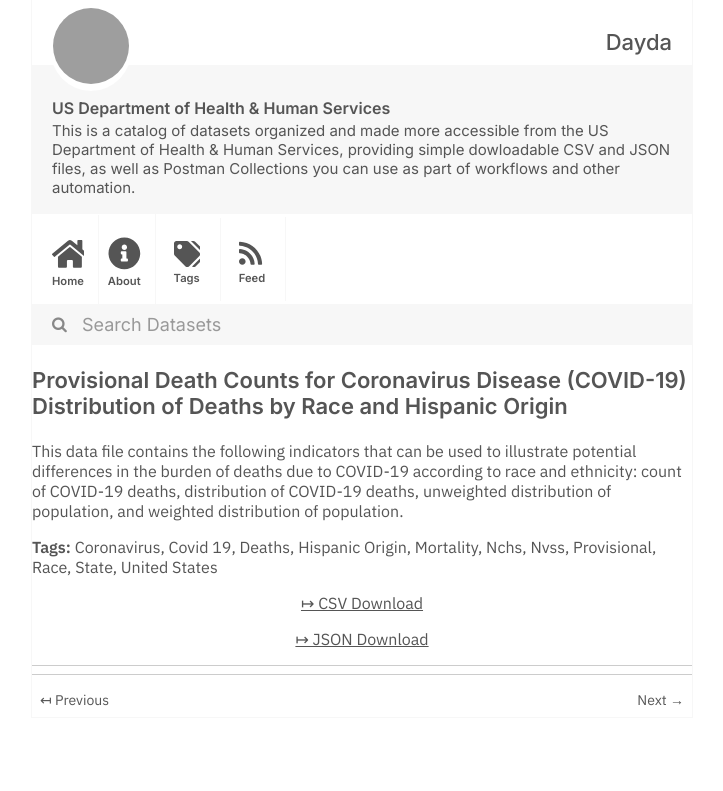
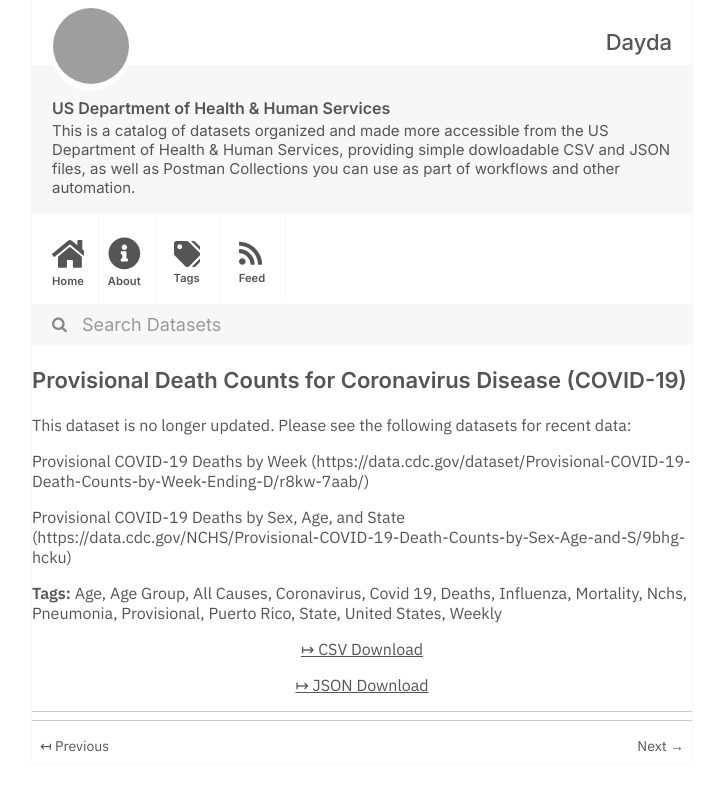
Before and after one commit to dayda-entities/us-department-of-health-and-human-services, a Jekyll site: the page built from _posts/2020-11-10-provisional-death-counts-for-c.md, in a window 1280 px wide, cut to the strip 0-791 px from the top of the page. Shown: the whole strip, without its empty margins (278-1001 px from the left). Built offline with Jekyll 4.4.1, drawn with Linux system fonts in a browser that asks for light colours; grey boxes are pictures that could not be loaded.

Commit message:
Publish Data

```diff
--- a/_posts/2020-11-10-provisional-death-counts-for-c.md
+++ b/_posts/2020-11-10-provisional-death-counts-for-c.md
@@ -1,28 +1,34 @@
 ---
-title: >-
-  Provisional Death Counts for Coronavirus Disease (COVID-19) Distribution of
-  Deaths by Race and Hispanic Origin
-created: '2020-11-10T16:16:37.680335'
-modified: '2021-05-07T10:03:49.174900'
+title: Provisional Death Counts for Coronavirus Disease (COVID-19)
+created: '2020-11-10T16:16:27.563367'
+modified: '2021-05-05T08:04:40.795351'
 state: active
 type: dataset
 tags:
+  - Age
+  - Age Group
+  - All Causes
   - Coronavirus
   - Covid 19
   - Deaths
-  - Hispanic Origin
+  - Influenza
   - Mortality
   - Nchs
-  - Nvss
+  - Pneumonia
   - Provisional
-  - Race
+  - Puerto Rico
   - State
   - United States
-groups: []
-csv_url: 'https://data.cdc.gov/api/views/pj7m-y5uh/rows.csv?accessType=DOWNLOAD'
-json_url: 'https://data.cdc.gov/api/views/pj7m-y5uh/rows.json?accessType=DOWNLOAD'
+  - Weekly
+groups:
+  - Older Adults Health Data Collection
+csv_url: 'https://data.cdc.gov/api/views/hc4f-j6nb/rows.csv?accessType=DOWNLOAD'
+json_url: 'https://data.cdc.gov/api/views/hc4f-j6nb/rows.json?accessType=DOWNLOAD'
 layout: post
 
 ---
-This data file contains the following indicators that can be used to illustrate potential differences in the burden of deaths due to COVID-19 according to race and ethnicity:
-count of COVID-19 deaths, distribution of COVID-19 deaths, unweighted distribution of population, and weighted distribution of population.
+This dataset is no longer updated.  Please see the following datasets for recent data:
+
+Provisional COVID-19 Deaths by Week (https://data.cdc.gov/dataset/Provisional-COVID-19-Death-Counts-by-Week-Ending-D/r8kw-7aab/)
+
+Provisional COVID-19 Deaths by Sex, Age, and State (https://data.cdc.gov/NCHS/Provisional-COVID-19-Death-Counts-by-Sex-Age-and-S/9bhg-hcku)
```
